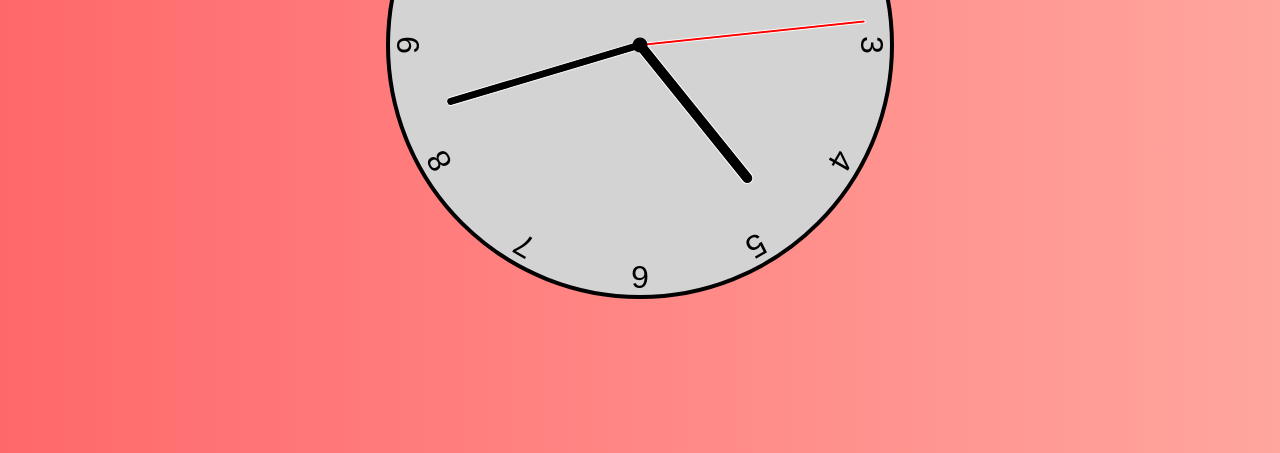
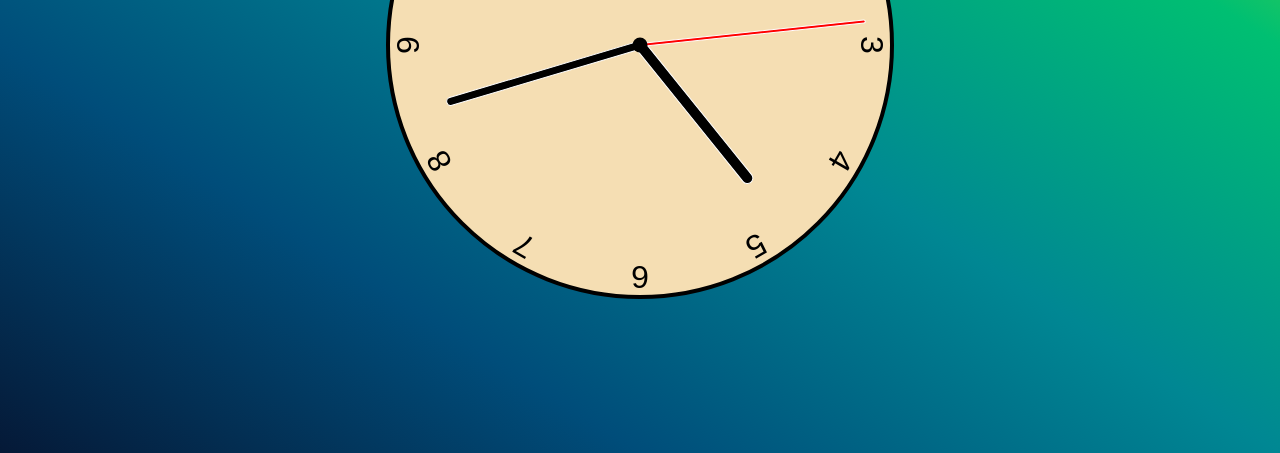
Before and after one commit to sagarmittal1/JavaScript30, a plain HTML site: page 02-JS-CSS-Clock/index.html in a window 1280 px wide. Shown: the part 363-816 px from the top of the page. Drawn offline with Linux system fonts and the light colour scheme; a web font is replaced by a local one.

Commit message:
made some changes in background color

```diff
--- a/02-JS-CSS-Clock/style.css
+++ b/02-JS-CSS-Clock/style.css
@@ -4,7 +4,7 @@ html {
 }
 
 body {
-    background: linear-gradient(to left, #FFA69E, #FF686B);
+    background-image: linear-gradient(to right top, #051937, #004d7a, #008793, #00bf72, #a8eb12);;
     display: flex;
     justify-content: center;
     align-items: center;
@@ -15,7 +15,7 @@ body {
 .clock {
     width: 500px;
     height: 500px;
-    background-color: lightgray;
+    background-color: wheat;
     border-radius: 50%;
     border: 4px solid black;
     position: relative;
```
